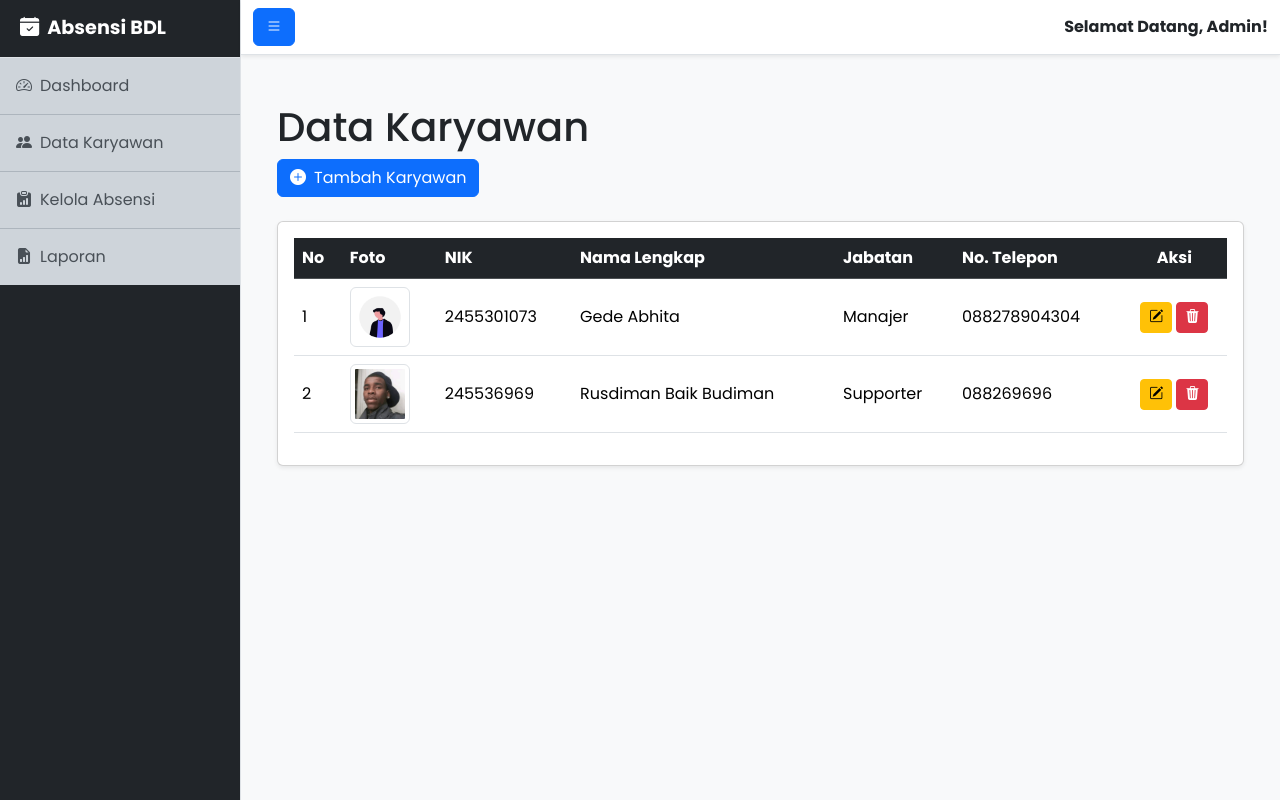
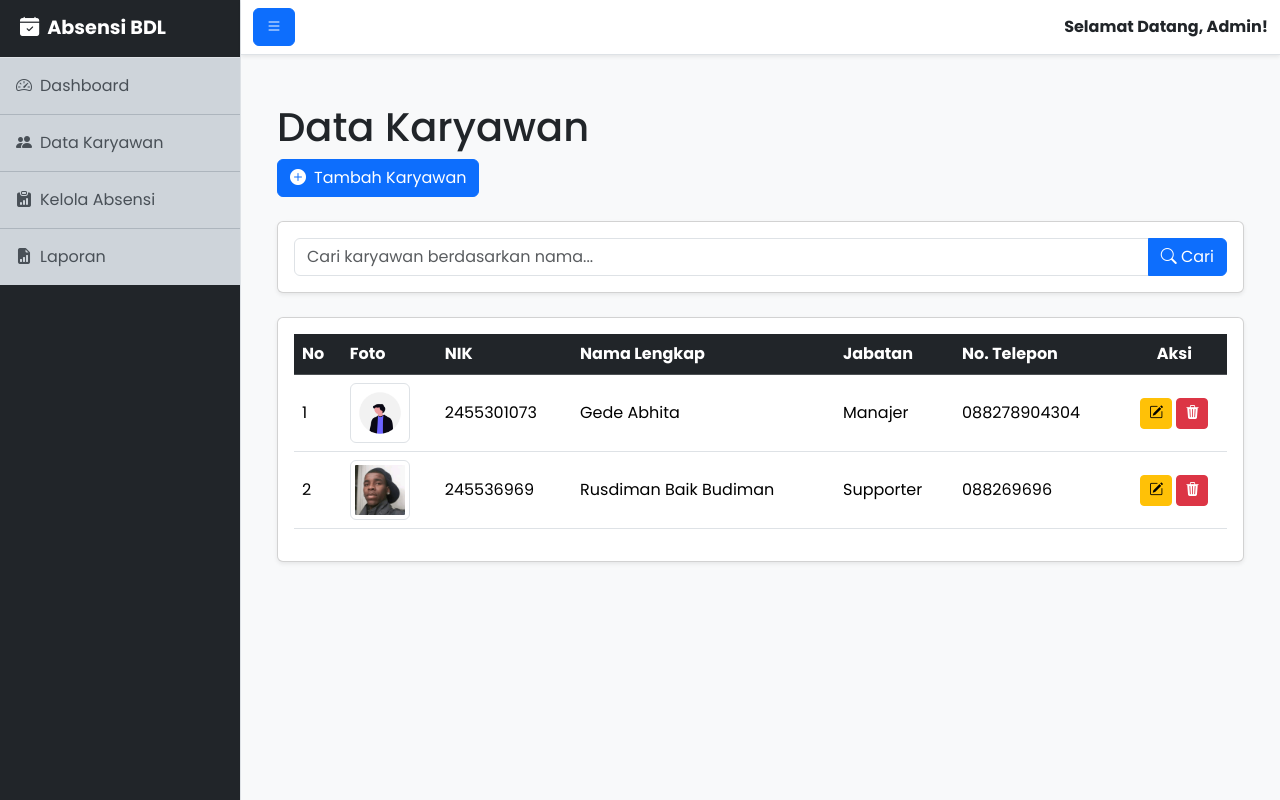
Before and after one commit to KidaZetsu/Kelompok15_AbsensiKaryawan, a PHP site: page /Projek_Kelompok_5/karyawan/data.php in a window 1280 px wide. Run offline with PHP 8.4, Linux system fonts and the light colour scheme; data comes from the database, SQL or seed files in the repository.

Commit message:
Progress ke 3

```diff
--- a/karyawan/data.php
+++ b/karyawan/data.php
@@ -13,6 +13,19 @@ include '../template/header.php';
             data-aos="fade-left">
             <i class="bi bi-plus-circle-fill me-2"></i>Tambah Karyawan
         </button>
+    </div>
+
+    <div class="card shadow-sm mb-4" data-aos="fade-up">
+        <div class="card-body">
+            <form method="GET" action="data.php">
+                <div class="input-group">
+                    <input type="text" name="search" class="form-control"
+                        placeholder="Cari karyawan berdasarkan nama..."
+                        value="<?php echo isset($_GET['search']) ? htmlspecialchars($_GET['search']) : ''; ?>">
+                    <button class="btn btn-primary" type="submit"><i class="bi bi-search"></i> Cari</button>
+                </div>
+            </form>
+        </div>
     </div>
 
     <div class="card shadow-sm" data-aos="fade-up" data-aos-delay="200">
@@ -32,7 +45,21 @@ include '../template/header.php';
                     </thead>
                     <tbody>
                         <?php
-                        $query = "SELECT * FROM karyawan ORDER BY nama_lengkap ASC";
+
+
+
+                        $search = isset($_GET['search']) ? mysqli_real_escape_string($koneksi, $_GET['search']) : '';
+
+
+                        $query = "SELECT * FROM karyawan";
+
+
+                        if (!empty($search)) {
+                            $query .= " WHERE nama_lengkap LIKE '%$search%'";
+                        }
+
+
+                        $query .= " ORDER BY nama_lengkap ASC";
                         $result = mysqli_query($koneksi, $query);
                         $no = 1;
 
--- a/laporan/bulanan.php
+++ b/laporan/bulanan.php
@@ -25,7 +25,7 @@ $result_laporan = mysqli_query($koneksi, $query_laporan);
 
 $data_absensi = [];
 while($row = mysqli_fetch_assoc($result_laporan)) {
-    $tanggal = date('j', strtotime($row['waktu_masuk'])); // Ambil tanggalnya saja (angka 1-31)
+    $tanggal = date('j', strtotime($row['waktu_masuk']));
     $data_absensi[$row['id_karyawan']][$tanggal] = $row['status_kehadiran'];
 }
 
```
